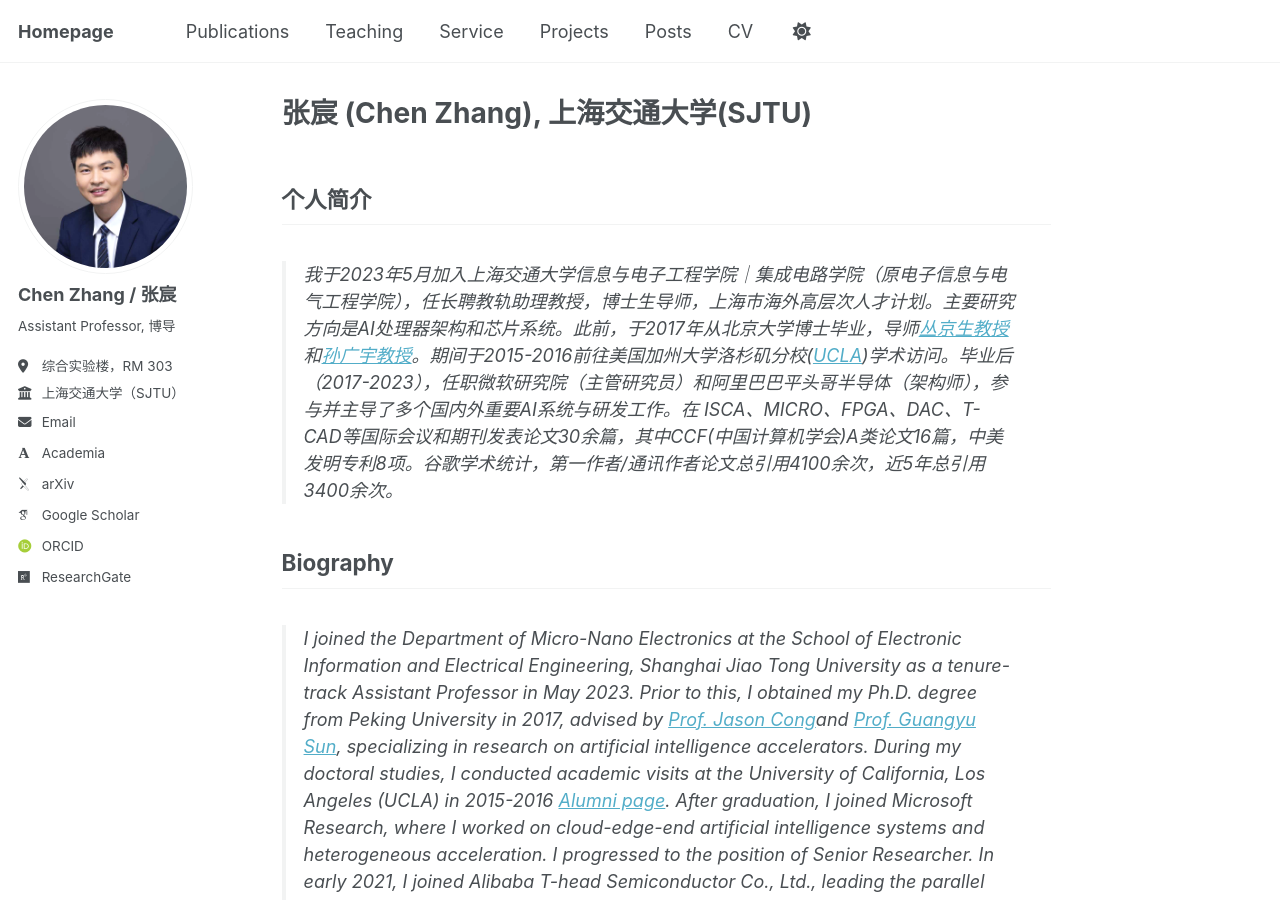
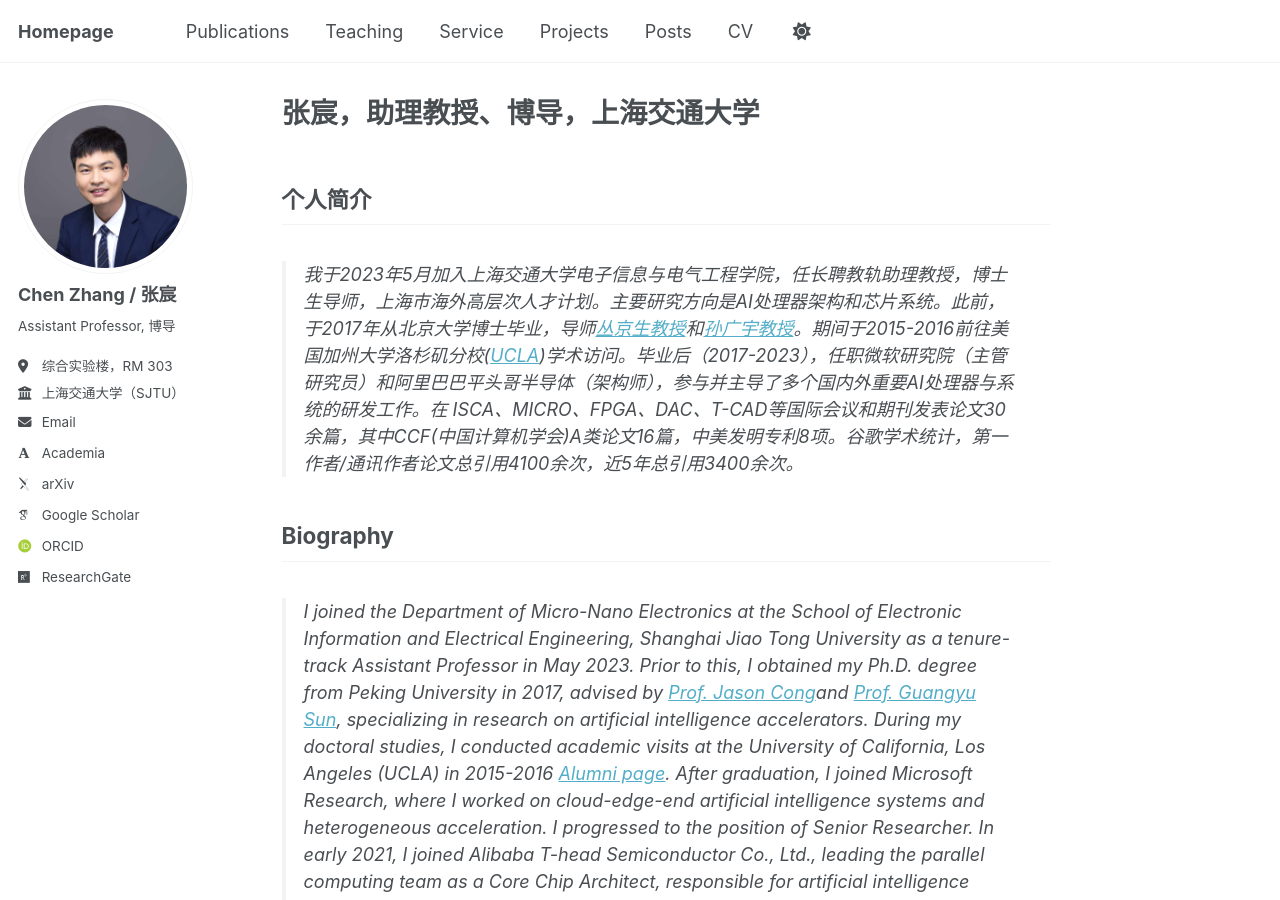
Before and after one commit to chenzhangsjtu/chenzhangsjtu.github.io, a Jekyll site: the page built from _pages/about.md, in a window 1280 px wide and 900 px high. Built offline with Jekyll 4.4.1, drawn with Linux system fonts in a browser that asks for light colours; some web fonts are replaced.

Commit message:
Update about.md

```diff
--- a/_pages/about.md
+++ b/_pages/about.md
@@ -1,6 +1,6 @@
 ---
 permalink: /
-title: "张宸 (Chen Zhang), 上海交通大学(SJTU)"
+title: "张宸，助理教授、博导，上海交通大学"
 author_profile: true
 redirect_from:
   - /about/
@@ -9,7 +9,7 @@ redirect_from:
 
 ## 个人简介
 
-> 我于2023年5月加入上海交通大学信息与电子工程学院｜集成电路学院（原电子信息与电气工程学院），任长聘教轨助理教授，博士生导师，上海市海外高层次人才计划。主要研究方向是AI处理器架构和芯片系统。此前，于2017年从北京大学博士毕业，导师[丛京生教授](https://vast.cs.ucla.edu/people/faculty/jason-cong)和[孙广宇教授](https://ic.pku.edu.cn/szdw/zzjs/sjzdhyjsxtx1/sgy/index.htm)。期间于2015-2016前往美国加州大学洛杉矶分校([UCLA]((https://vast.cs.ucla.edu/people/alumni/chen-zhang)))学术访问。毕业后（2017-2023），任职微软研究院（主管研究员）和阿里巴巴平头哥半导体（架构师），参与并主导了多个国内外重要AI系统与研发工作。在 ISCA、MICRO、FPGA、DAC、T-CAD等国际会议和期刊发表论文30余篇，其中CCF(中国计算机学会)A类论文16篇，中美发明专利8项。谷歌学术统计，第一作者/通讯作者论文总引用4100余次，近5年总引用3400余次。
+> 我于2023年5月加入上海交通大学电子信息与电气工程学院，任长聘教轨助理教授，博士生导师，上海市海外高层次人才计划。主要研究方向是AI处理器架构和芯片系统。此前，于2017年从北京大学博士毕业，导师[丛京生教授](https://vast.cs.ucla.edu/people/faculty/jason-cong)和[孙广宇教授](https://ic.pku.edu.cn/szdw/zzjs/sjzdhyjsxtx1/sgy/index.htm)。期间于2015-2016前往美国加州大学洛杉矶分校([UCLA]((https://vast.cs.ucla.edu/people/alumni/chen-zhang)))学术访问。毕业后（2017-2023），任职微软研究院（主管研究员）和阿里巴巴平头哥半导体（架构师），参与并主导了多个国内外重要AI处理器与系统的研发工作。在 ISCA、MICRO、FPGA、DAC、T-CAD等国际会议和期刊发表论文30余篇，其中CCF(中国计算机学会)A类论文16篇，中美发明专利8项。谷歌学术统计，第一作者/通讯作者论文总引用4100余次，近5年总引用3400余次。
 
 
 ## Biography
```
